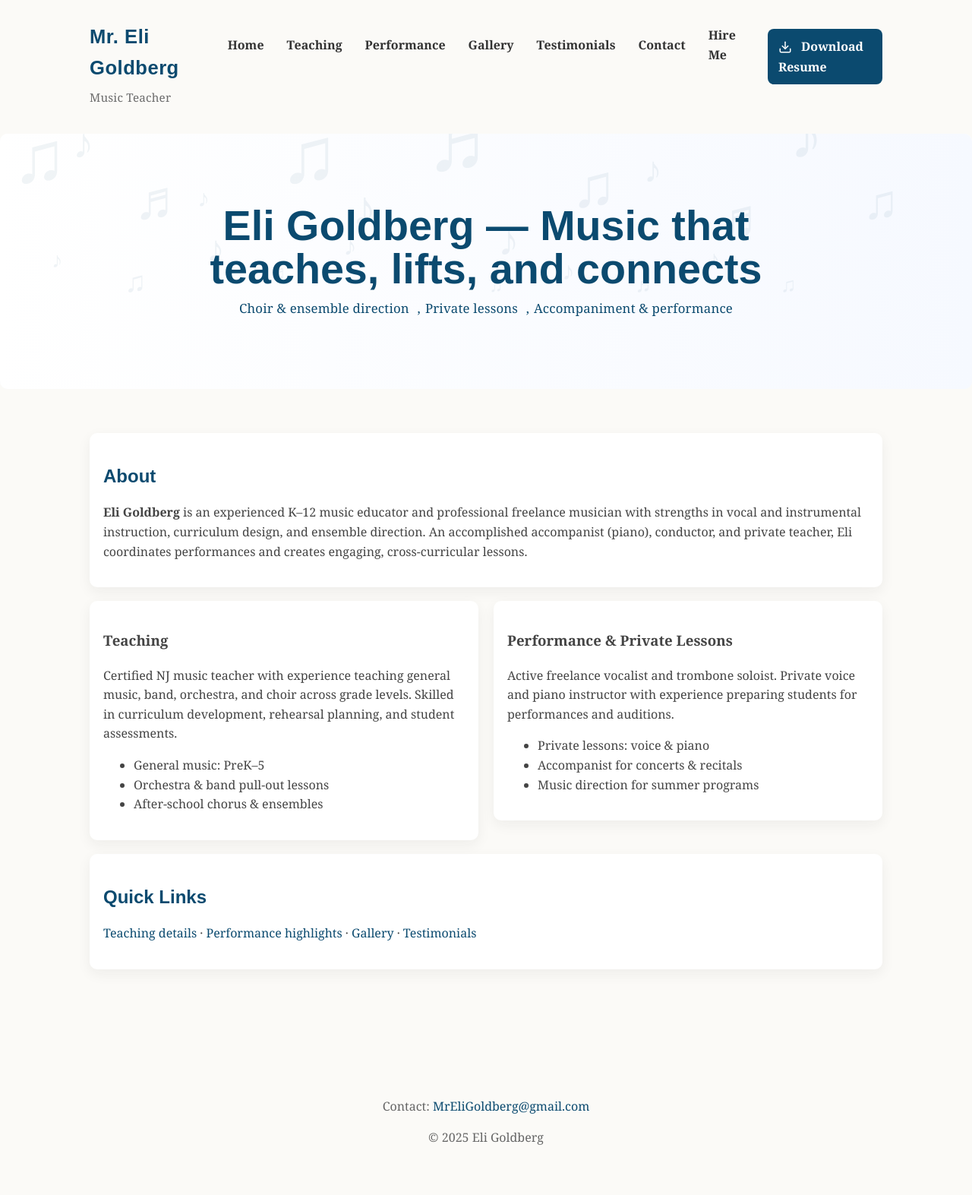
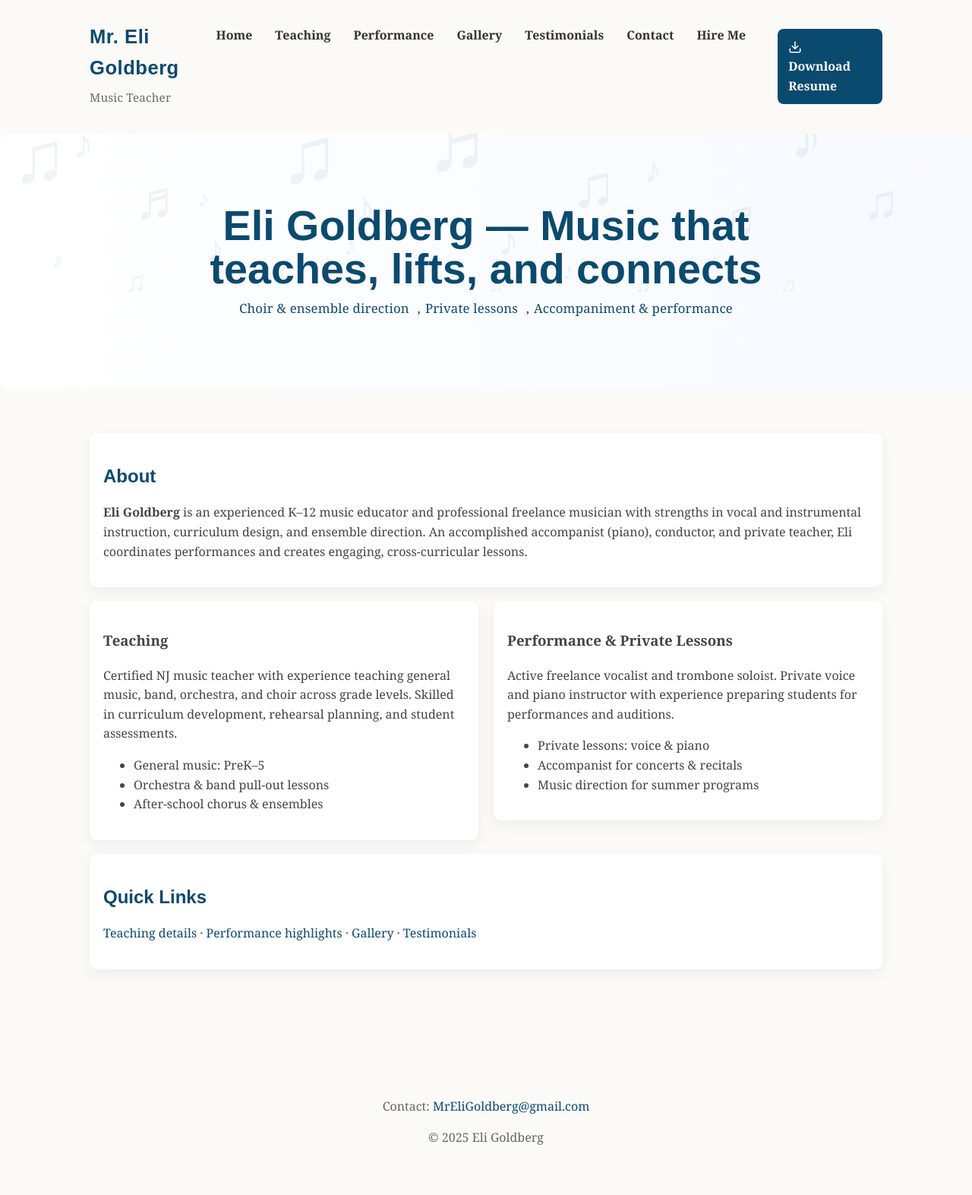
Before and after one commit to photonathan/Eli-Goldberg-site, a Jekyll site: the page built from index.md, in a window 1280 px wide. Shown: the whole page at 76% size. Built offline with Jekyll 4.4.1, drawn with Linux system fonts in a browser that asks for light colours.

Commit message:
Fix hire me

```diff
--- a/assets/css/style.css
+++ b/assets/css/style.css
@@ -27,7 +27,7 @@ a{color:var(--accent); text-decoration:none}
 .header-resume{margin-left:14px}
   .header-resume .btn{display:inline-flex; align-items:center; gap:10px; padding:10px 14px; border-radius:10px}
   .header-resume .icon-download{width:18px;height:18px;display:inline-block}
-.hire-nav{margin-left:12px; font-weight:700; color:#1b7a46; text-decoration:none}
+.hire-nav{margin-left:12px; font-weight:700; color:#1b7a46; text-decoration:none; white-space:nowrap}
 .hire-nav:focus{outline:2px solid rgba(27,122,70,0.15); border-radius:6px; padding:4px}
 .nav-toggle{display:none;background:none;border:0;padding:6px;cursor:pointer}
 .nav-toggle .hamburger{display:inline-block;width:22px;height:2px;background:#333;position:relative}
@@ -81,6 +81,8 @@ footer.site-footer{padding:18px 0; margin-top:30px; text-align:center; color:#66
   .gallery-grid{grid-template-columns:repeat(2,1fr)}
   .hero{min-height:220px}
   .hero svg{height:100%}
+  /* allow Hire Me to wrap inside the mobile nav (single-line reserved for larger screens) */
+  .hire-nav{white-space:normal}
   /* remove left offset on narrower screens so overlay stays centered */
   .hero-overlay{margin-left:0; padding:18px; max-width:unset}
   .container{padding:20px}
```
